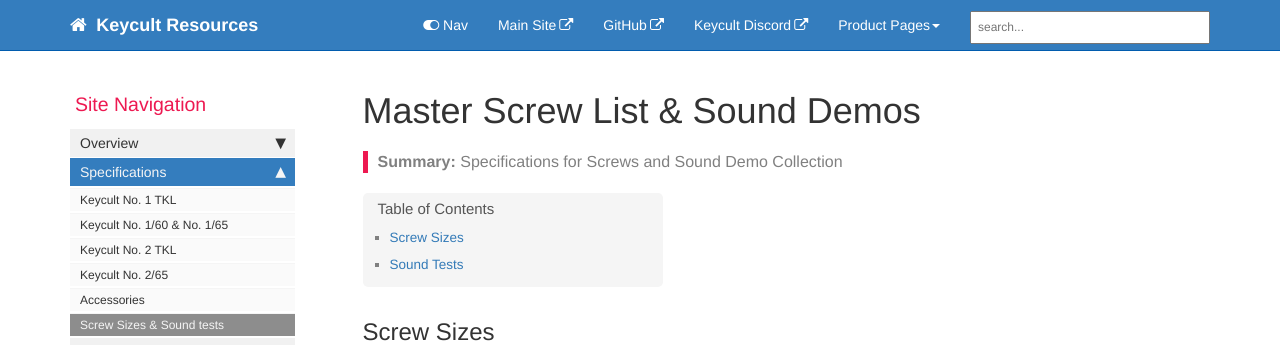
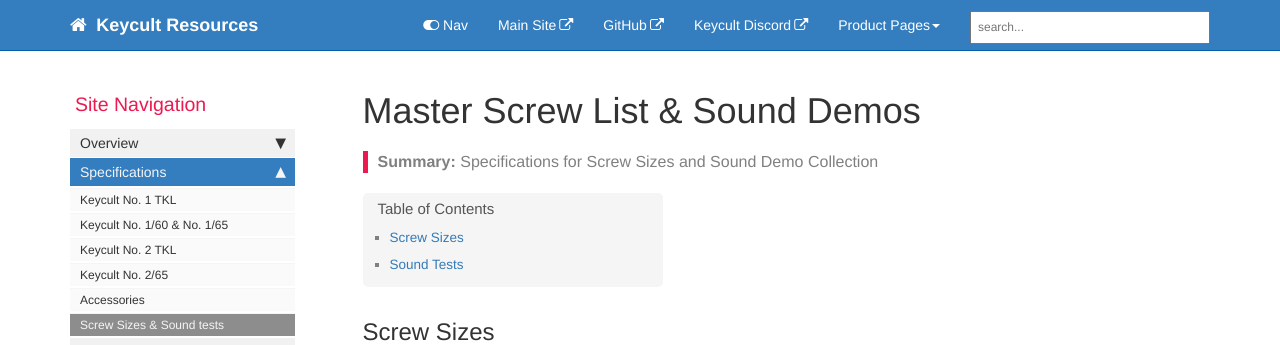
Before and after one commit to keycult/keycult-resources, a Jekyll site: the page built from pages/mydoc/specs_screws_and_sounds.md, in a window 1280 px wide. Shown: the top 345 px of the page. Built offline with Jekyll 4.4.1, drawn with Linux system fonts in a browser that asks for light colours; comment, search, counter and statistics services are not loaded.

Commit message:
Update specs_screws_and_sounds.md

```diff
--- a/pages/mydoc/specs_screws_and_sounds.md
+++ b/pages/mydoc/specs_screws_and_sounds.md
@@ -1,10 +1,10 @@
 ---
 title: "Master Screw List & Sound Demos"
-keywords: screws sounds demo test
+keywords: screws sounds demo test sound size
 tags: [specifications]
 sidebar: mydoc_sidebar
 permalink: specs_screws_and_sounds.html
-summary: Specifications for Screws and Sound Demo Collection
+summary: Specifications for Screw Sizes and Sound Demo Collection
 ---
 
 ## Screw Sizes
```
